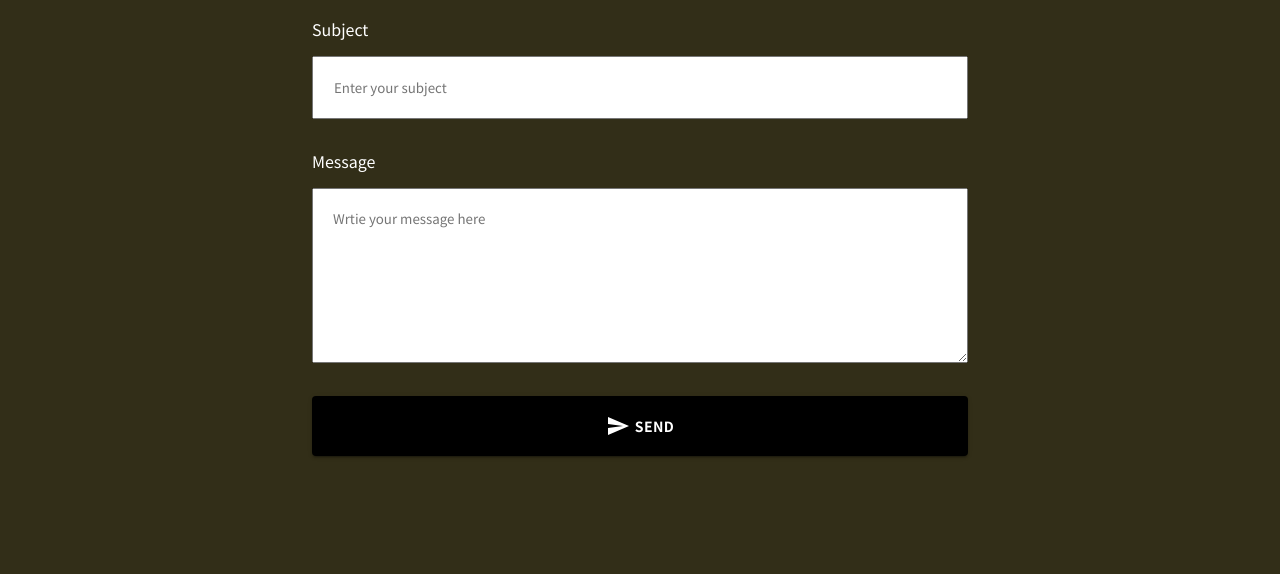
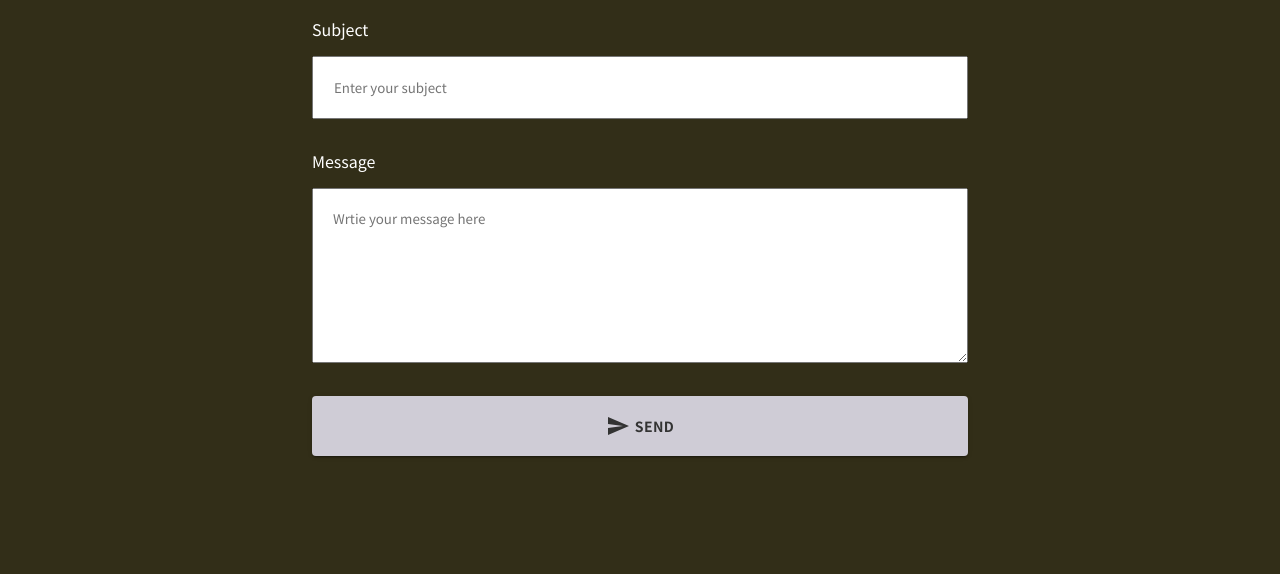
Before and after one commit to mori-m-e-ize/react-gatsby-practice, a Gatsby site: page / in a window 1280 px wide. Shown: the part 5502-6076 px from the top of the page. Built offline with nearby package versions, Linux system fonts and the light colour scheme; Gatsby itself is replaced by a stand-in of ours.

Commit message:
Submitボタンの色変更

```diff
--- a/src/components/Atoms/submitButton.js
+++ b/src/components/Atoms/submitButton.js
@@ -9,11 +9,11 @@ const useStyles = makeStyles(theme => ({
     width: "80%",
     height: "60px",
     fontWeight: "bold",
-    backgroundColor: "#000",
-    color: "#fff",
+    backgroundColor: "#CFCCD6",
+    color: "#333",
     "&:hover": {
-      backgroundColor: "#fff",
-      color: "#000",
+      backgroundColor: "#322E18",
+      color: "#fff",
     },
   },
 }))
```
